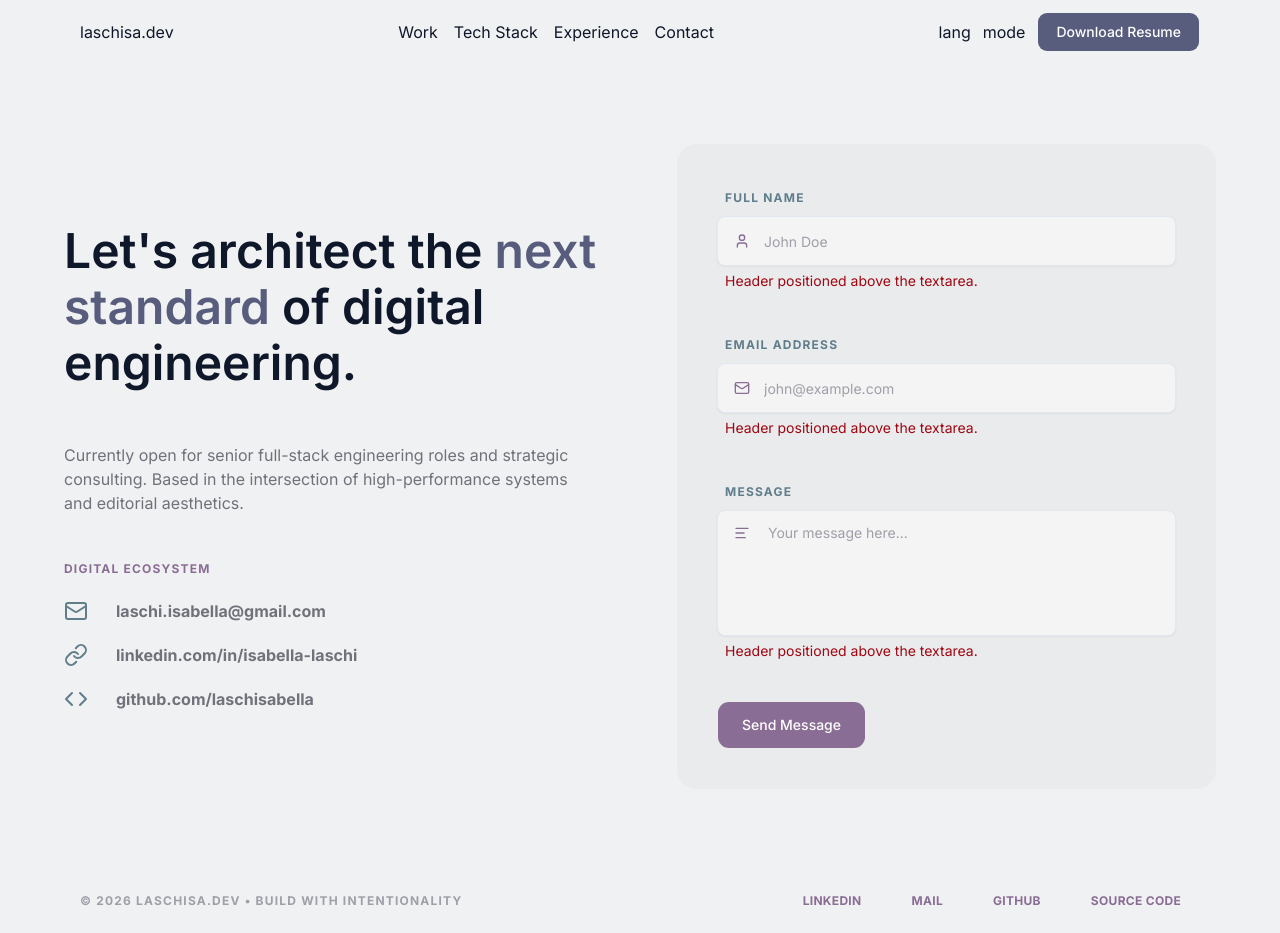
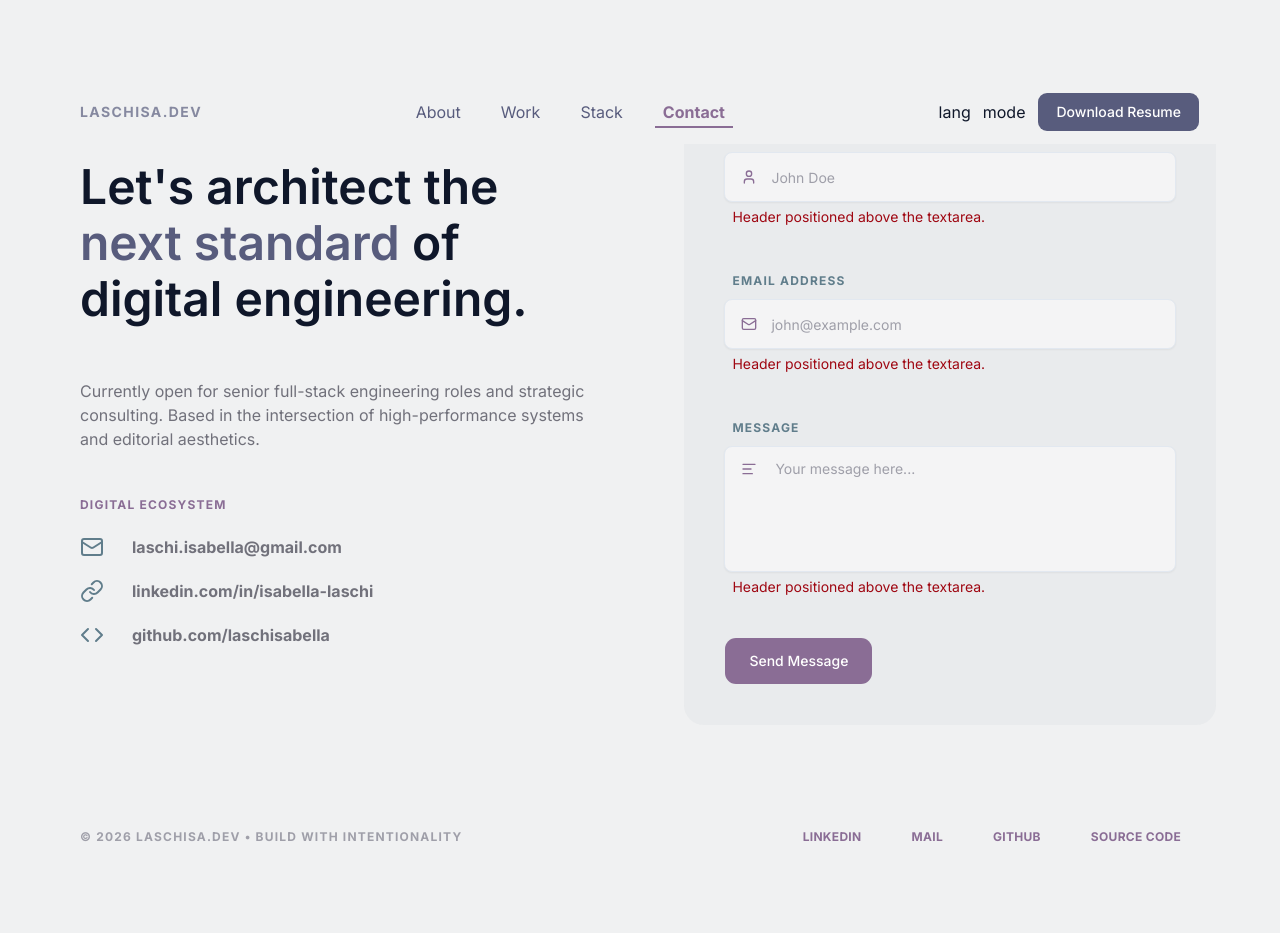
Before and after one commit to laschisabella/laschisa, a Next.js app: page /contact in a window 1280 px wide. After the commit the page ends 869 px from the top, so only its background shows below. Built offline with nearby package versions, Linux system fonts and the light colour scheme.

Commit message:
feat: menu functionality

```diff
--- a/app/contact/page.tsx
+++ b/app/contact/page.tsx
@@ -10,12 +10,12 @@ import { Button } from "@/components/ui/button";
 
 export default function ContactPage() {
   return (
-    <main className="max-w-6xl mx-auto flex justify-center items-center my-10 md:my-20">
+    <section id="Contact" className="max-w-6xl mx-auto flex justify-center items-center my-10 md:my-20">
       <div className="flex md:gap-20 items-center">
-        <div className="w-[50%] flex flex-col gap-10">
+        <div className="w-[50%] flex flex-col gap-10 ml-4">
           <h1 className="text-5xl font-semibold mb-3 leading-14">
-            Let&apos;s architect the{" "}
-            <span className="text-primary">next standard</span> of digital
+            Let&apos;s architect the
+            <span className="text-primary"> next standard</span> of digital
             engineering.
           </h1>
 
@@ -111,6 +111,6 @@ export default function ContactPage() {
           </Button>
         </div>
       </div>
-    </main>
+    </section>
   );
 }
--- a/app/globals.css
+++ b/app/globals.css
@@ -100,3 +100,11 @@
     @apply font-sans;
   }
 }
+
+html {
+  scroll-behavior: smooth;
+}
+
+section {
+  scroll-margin-top: 20px;
+}
--- a/app/page.tsx
+++ b/app/page.tsx
@@ -1,12 +1,11 @@
 import { Button } from "@/components/ui/button";
-import { CircleArrowDown } from "lucide-react";
 import WorkPage from "./work/page";
 import StackPage from "./stack/page";
 import ContactPage from "./contact/page";
 
 function Hero() {
   return (
-    <div className="min-h-[92vh] flex flex-col justify-between px-10 md:px-20">
+    <section id="About" className="min-h-screen flex flex-col justify-between px-10 md:px-20">
       <div className="flex flex-col gap-3 items-center justify-center flex-1">
         <span className="uppercase text-xs text-primary/80 font-bold tracking-widest">
           senior systems architect
@@ -34,10 +33,7 @@ function Hero() {
           </Button>
         </div>
       </div>
-      <div className="text-center pb-4 md:h-30 flex justify-end">
-        <CircleArrowDown strokeWidth={1} size={60} className="text-primary" />
-      </div>
-    </div>
+    </section>
   );
 }
 
--- a/app/stack/page.tsx
+++ b/app/stack/page.tsx
@@ -157,7 +157,7 @@ function AboutSection() {
 
 export default function StackPage() {
   return (
-    <main className="min-h-screen max-w-6xl mx-auto flex flex-col mt-20">
+    <section id="Stack" className="min-h-screen max-w-6xl mx-auto flex flex-col mt-20">
       <SectionHeader />
 
       <section className="flex gap-10">
@@ -167,6 +167,6 @@ export default function StackPage() {
       </section>
 
       <AboutSection />
-    </main>
+    </section>
   );
 }
--- a/app/work/page.tsx
+++ b/app/work/page.tsx
@@ -18,7 +18,7 @@ function SectionHeader() {
 
 export default function WorkPage() {
   return (
-    <div className="min-h-screen flex flex-col max-w-6xl mx-auto">
+    <section id="Work" className="min-h-screen flex flex-col max-w-6xl mx-auto">
       <SectionHeader />
       <div>
         <div className="flex bg-secondary/5 p-5 rounded-[20px] items-center mb-10">
@@ -151,6 +151,6 @@ export default function WorkPage() {
 
         </div>
       </div>
-    </div>
+    </section>
   );
 }
--- a/components/layout/Header.tsx
+++ b/components/layout/Header.tsx
@@ -1,15 +1,49 @@
+"use client";
+
+import { useActiveSection } from "@/hooks/useActiveSection";
 import { Button } from "../ui/button";
+import { motion } from "framer-motion";
+
+const sections = ["About", "Work", "Stack", "Contact"];
 
 export default function Header() {
+  const active = useActiveSection(sections);
+  const handleClick = (id: string) => {
+    document.getElementById(id)?.scrollIntoView({
+      behavior: "smooth",
+    });
+  };
+
   return (
-    <header className="flex justify-between px-10 md:px-20 h-[8vh] items-center">
-      <div>laschisa.dev</div>
+    <header className="w-full flex justify-between px-10 md:px-20 h-[8vh] items-center fixed bg-background z-50">
+      <div className="text-primary/70 text-sm tracking-widest uppercase font-bold">laschisa.dev</div>
       <nav>
-        <ul className="flex space-x-4">
-          <li>Work</li>
-          <li>Tech Stack</li>
-          <li>Experience</li>
-          <li>Contact</li>
+        <ul className="flex space-x-6">
+          {sections.map((id) => (
+            <li key={id} className="relative">
+              <a
+                href={`#${id}`}
+                className={`px-2 py-1 ${
+                  active === id ? "text-accent font-bold" : "text-primary"
+                }`}
+                onClick={() => handleClick(id)}
+              >
+                {id}
+              </a>
+
+              {active === id && (
+                <motion.div
+                  layoutId="underline"
+                  className="absolute left-0 right-0 -bottom-1 h-0.5 bg-accent"
+                  transition={{
+                    type: "spring",
+                    stiffness: 500,
+                    damping: 30,
+                  }}
+                />
+              )}
+            </li>
+          ))}
         </ul>
       </nav>
       <div className="flex gap-3 items-center">
--- /dev/null
+++ b/hooks/useActiveSection.ts
@@ -0,0 +1,35 @@
+import { useEffect, useState } from "react";
+
+export function useActiveSection(sectionIds: readonly string[]): string {
+  const [active, setActive] = useState<string>(sectionIds[0] ?? "");
+
+  useEffect(() => {
+    const observers: IntersectionObserver[] = [];
+
+    sectionIds.forEach((id) => {
+      const el = document.getElementById(id);
+      if (!el) return;
+
+      const observer = new IntersectionObserver(
+        (entries: IntersectionObserverEntry[]) => {
+          const entry = entries[0];
+          if (entry.isIntersecting) {
+            setActive(id);
+          }
+        },
+        {
+          rootMargin: "-40% 0px -50% 0px",
+        }
+      );
+
+      observer.observe(el);
+      observers.push(observer);
+    });
+
+    return () => {
+      observers.forEach((o) => o.disconnect());
+    };
+  }, [sectionIds]);
+
+  return active;
+}
--- a/package.json
+++ b/package.json
@@ -11,6 +11,7 @@
   "dependencies": {
     "class-variance-authority": "^0.7.1",
     "clsx": "^2.1.1",
+    "framer-motion": "^12.38.0",
     "lucide-react": "^1.7.0",
     "next": "^16.2.2",
     "radix-ui": "^1.4.3",
```
Also changed, not shown: 1 other file (tests, documents, lock files or other folders).
